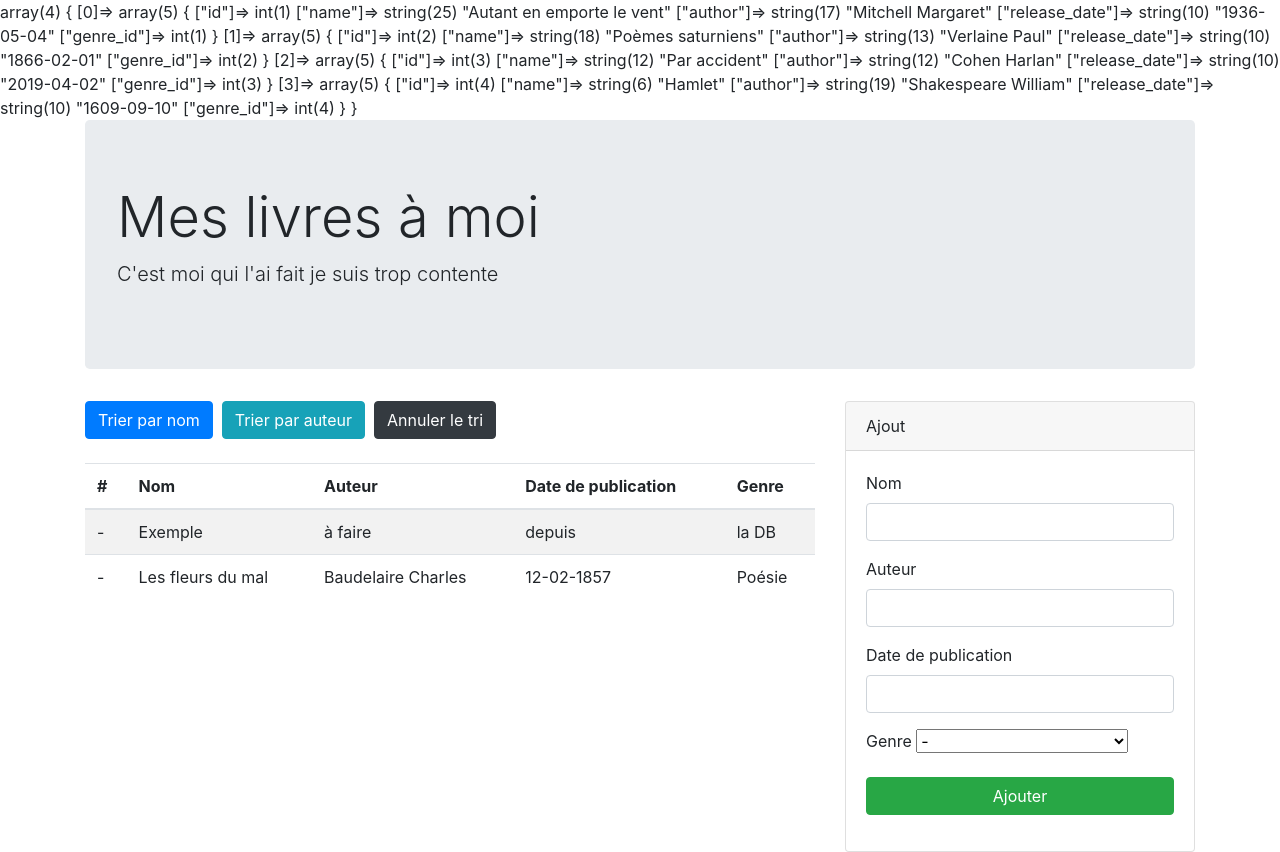
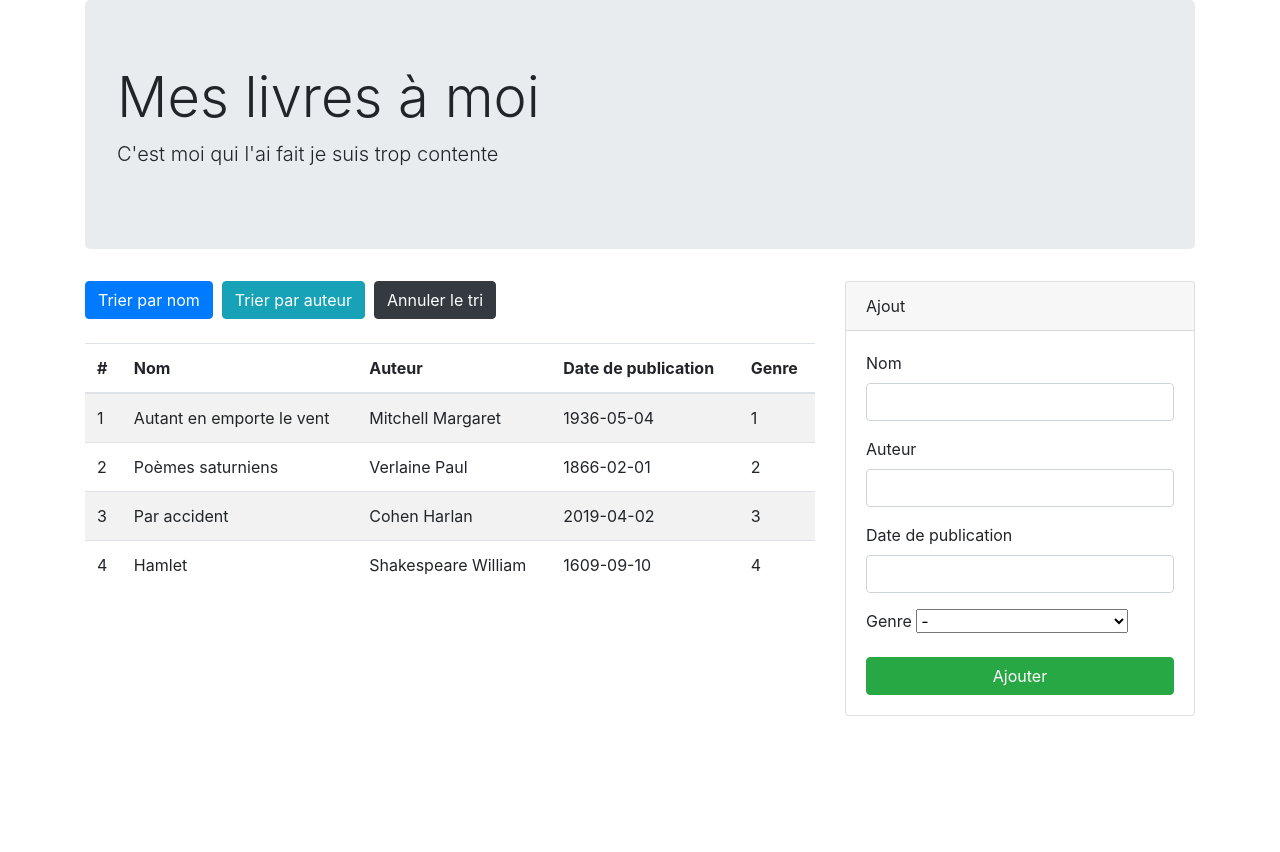
Before and after one commit to BTS-SIO-2021/exo-mabibliotheque-mathilderenversade, a PHP site: page /index.php in a window 1280 px wide. After the commit the page ends 800 px from the top, so only its background shows below. Run offline with PHP 8.4, Linux system fonts and the light colour scheme; data comes from the database, SQL or seed files in the repository; some libraries are stand-ins or nearby versions.

Commit message:
to do 1 et to do 2

```diff
--- a/view/book.php
+++ b/view/book.php
@@ -37,20 +37,16 @@
                 <tbody>
                     <!-- TODO #1 boucler sur le tableau $bookList contenant tous les livres
                     (supprimez ces 2 lignes d'exemple) -->
+
+                    <?php foreach($bookList as $book):?>
                     <tr>
-                        <td>-</td>
-                        <td>Exemple</td>
-                        <td>à faire</td>
-                        <td>depuis</td>
-                        <td>la DB</td>
+                        <td><?=$book['id'];?></td>
+                        <td><?=$book['name'];?></td>
+                        <td><?=$book['author'];?></td>
+                        <td><?=$book['release_date'];?></td>
+                        <td><?=$book['genre_id'];?></td>
                     </tr>
-                    <tr>
-                        <td>-</td>
-                        <td>Les fleurs du mal</td>
-                        <td>Baudelaire Charles</td>
-                        <td>12-02-1857</td>
-                        <td>Poésie</td>
-                    </tr>
+                    <?php endforeach;?>
                 </tbody>
                 </table>
             </div>
```
Also changed, not shown: index.php (+3 -7 lines).
